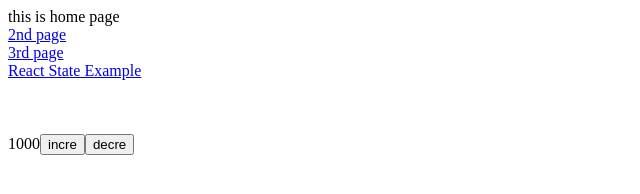
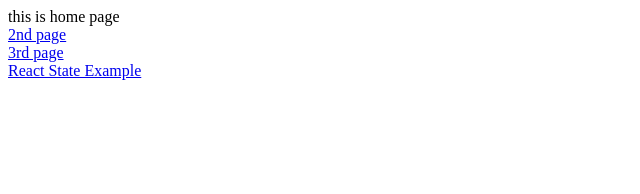
Before and after one commit to Amaan-Ali-Prodige/react-gatsby-poc, a Gatsby site: page / in a window 1280 px wide. Shown: the whole page, without its empty margins (0-640 px from the left). Built offline with nearby package versions, Linux system fonts and the light colour scheme; Gatsby itself is replaced by a stand-in of ours.

Commit message:
fixed redux deprecated message

```diff
--- a/src/pages/index.js
+++ b/src/pages/index.js
@@ -2,7 +2,6 @@ import * as React from "react"
 import { Link } from "gatsby"
 import Seo from "../components/seo"
 import Redux from "./redux"
-// import { createStore } from "redux"
 import { legacy_createStore as createStore } from "redux"
 import { Provider } from "react-redux"
 
@@ -20,6 +19,7 @@ const reducer = (state = employeeData, action) => {
 const store = createStore(reducer)
 const IndexPage = () => {
   return (
+    <>
       <Provider store={store}>
         {/* <Router>
         <Routes>
@@ -35,8 +35,9 @@ const IndexPage = () => {
         <Link to="/number">React State Example</Link>
         <br />
         {/* <Link to="/redux">React Redux Example</Link> */}
-      <Redux />
+        {/* <Redux /> */}
       </Provider>
+    </>
   )
 }
 
```
Lines whose indentation alone changed are shown as unchanged.
